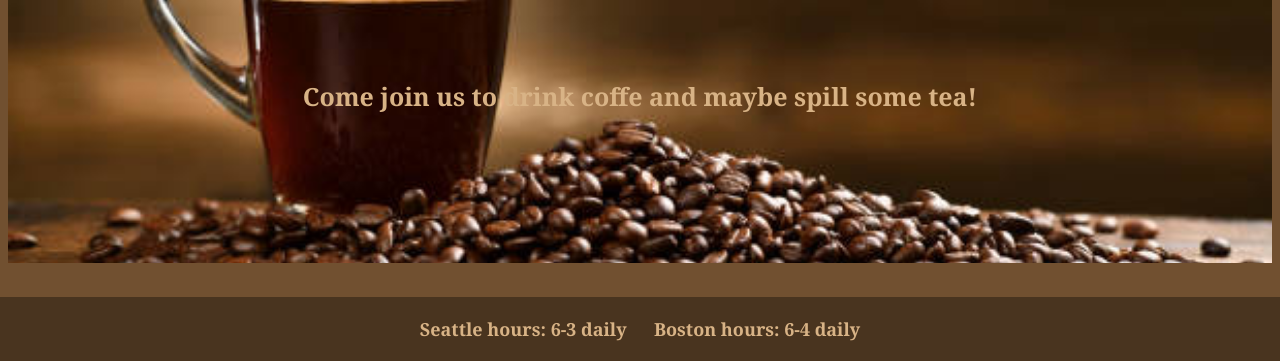
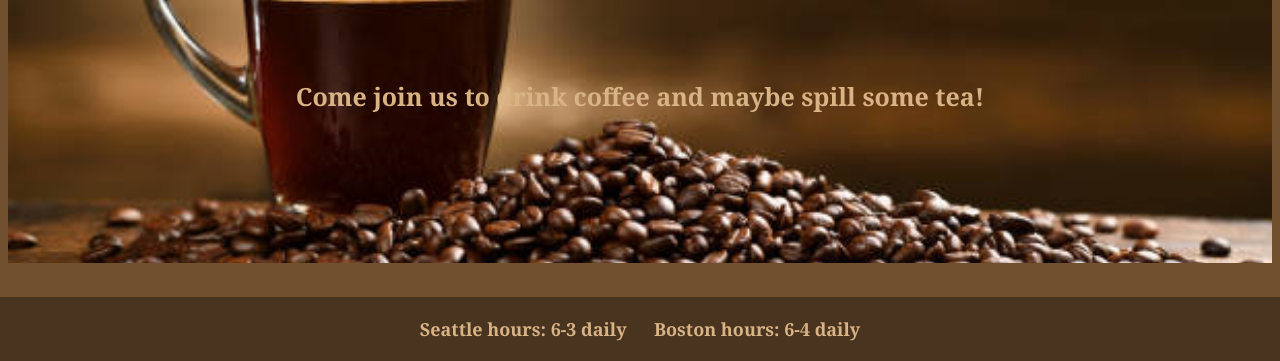
Before and after one commit to asendlakowski/CS20-BusinessWebsite, a plain HTML site: page index.html in a window 1280 px wide. Shown: the part 439-800 px from the top of the page. Drawn offline with Linux system fonts and the light colour scheme.

Commit message:
Misspelled coffee

```diff
--- a/index.html
+++ b/index.html
@@ -15,7 +15,7 @@
                 <li><a href="order_online.html">Order Online</a></li>
             </ul>
             <h4>Welcome to Cafe A Latte</h4>
-            <h5>Come join us to drink coffe and maybe spill some tea!</h5>
+            <h5>Come join us to drink coffee and maybe spill some tea!</h5>
         </div>
 
         <div class="footer">
```
